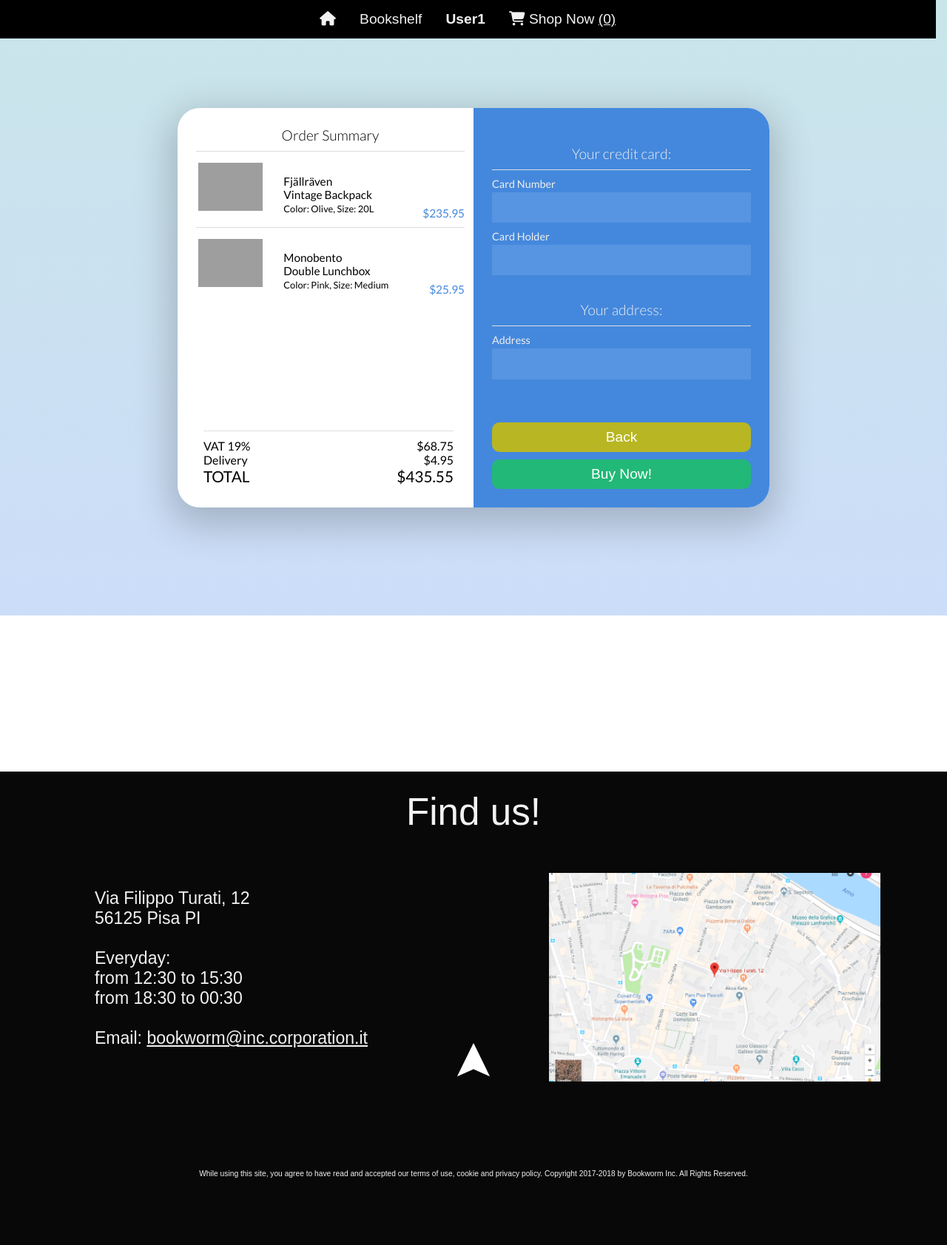
After one commit to Tomawk/SNH_Project, a PHP site: page /summary.php in a window 1280 px wide. The commit adds this page. Shown: the whole page at 74% size. Run offline with PHP 8.4, Linux system fonts and the light colour scheme; a user stored in the database is signed in; data comes from the database, SQL or seed files in the repository; some libraries are stand-ins or nearby versions; grey boxes are pictures that could not be loaded.

Commit message:
added summary.php,to be completed

```diff
--- a/CSS/info_style.css
+++ b/CSS/info_style.css
@@ -65,7 +65,7 @@ p{
 }
 
 
-#username{
+#user_name{
     width: 100%;
     position: absolute;
     text-align: center;
--- /dev/null
+++ b/CSS/summary.css
@@ -0,0 +1,301 @@
+@import url(https://fonts.googleapis.com/css?family=Lato:400,300,700);
+body,html {
+  height:100%;
+  margin:0;
+  font-family:lato;
+}
+
+h2 {
+  margin-bottom:0px;
+  margin-top:25px;
+  text-align:center;
+  font-weight:200;
+  font-size:19px;
+  font-size:1.2rem;
+
+}
+.container {
+  height:100%;
+  -webkit-box-pack:center;
+  -webkit-justify-content:center;
+      -ms-flex-pack:center;
+          justify-content:center;
+  -webkit-box-align:center;
+  -webkit-align-items:center;
+      -ms-flex-align:center;
+          align-items:center;
+  display:-webkit-box;
+  display:-webkit-flex;
+  display:-ms-flexbox;
+  display:flex;
+  background:-webkit-linear-gradient(#c5e5e5, #ccddf9);
+  background:linear-gradient(#c9e5e9,#ccddf9);
+}
+.dropdown-select.visible {
+  display:block;
+}
+.dropdown {
+  position:relative;
+}
+ul {
+  margin:0;
+  padding:0;
+}
+ul li {
+  list-style:none;
+  padding-left:10px;
+  cursor:pointer;
+}
+ul li:hover {
+  background:rgba(255,255,255,0.1);
+}
+.dropdown-select {
+  position:absolute;
+  background:#77aaee;
+  text-align:left;
+  box-shadow:0px 3px 5px 0px rgba(0,0,0,0.1);
+  border-bottom-right-radius:5px;
+  border-bottom-left-radius:5px;
+  width:90%;
+  left:2px;
+  line-height:2em;
+  margin-top:2px;
+  box-sizing:border-box;
+}
+.thin {
+  font-weight:400;
+}
+.small {
+  font-size:12px;
+  font-size:.8rem;
+}
+.half-input-table {
+  border-collapse:collapse;
+  width:100%;
+}
+.half-input-table td:first-of-type {
+  border-right:10px solid #4488dd;
+  width:50%;
+}
+.window {
+  height:540px;
+  width:800px;
+  background:#fff;
+  display:-webkit-box;
+  display:-webkit-flex;
+  display:-ms-flexbox;
+  display:flex;
+  box-shadow: 0px 15px 50px 10px rgba(0, 0, 0, 0.2);
+  border-radius:30px;
+  z-index:10;
+}
+.order-info {
+  height:100%;
+  width:50%;
+  padding-left:25px;
+  box-sizing:border-box;
+  display:-webkit-box;
+  display:-webkit-flex;
+  display:-ms-flexbox;
+  display:flex;
+  -webkit-box-pack:center;
+  -webkit-justify-content:center;
+      -ms-flex-pack:center;
+          justify-content:center;
+  position:relative;
+}
+.price {
+  bottom:0px;
+  position:absolute;
+  right:0px;
+  color:#4488dd;
+}
+.order-table td:first-of-type {
+  width:25%;
+}
+.order-table {
+    position:relative;
+}
+.line {
+  height:1px;
+  width:100%;
+  margin-top:10px;
+  margin-bottom:10px;
+  background:#ddd;
+}
+.order-table td:last-of-type {
+  vertical-align:top;
+  padding-left:25px;
+}
+.order-info-content {
+  table-layout:fixed;
+  overflow-y:auto;
+  margin-bottom:120px;
+  padding-right:12px;
+  padding-bottom:12px;
+}
+
+.full-width {
+  width:100%;
+}
+.pay-btn {
+  border:none;
+  background:#22b877;
+  line-height:2em;
+  border-radius:10px;
+  font-size:19px;
+  font-size:1.2rem;
+  color:#fff;
+  cursor:pointer;
+  position:absolute;
+  bottom:25px;
+  width:calc(100% - 50px);
+  -webkit-transition:all .2s ease;
+          transition:all .2s ease;
+}
+.pay-btn:hover {
+  background:#22a877;
+    color:#eee;
+  -webkit-transition:all .2s ease;
+          transition:all .2s ease;
+}
+.back-btn{
+  border:none;
+  background:#b8b622;
+  line-height:2em;
+  border-radius:10px;
+  font-size:19px;
+  font-size:1.2rem;
+  color:#fff;
+  cursor:pointer;
+  position:absolute;
+  bottom:75px;
+  width:calc(100% - 50px);
+  -webkit-transition:all .2s ease;
+          transition:all .2s ease;
+}
+
+.back-btn:hover {
+  background:#80a822;
+    color:#eee;
+  -webkit-transition:all .2s ease;
+          transition:all .2s ease;
+}
+
+.total {
+  margin-top:25px;
+  font-size:20px;
+  font-size:1.3rem;
+  position:absolute;
+  bottom:30px;
+  right:27px;
+  left:35px;
+}
+.dense {
+  line-height:1.2em;
+  font-size:16px;
+  font-size:1rem;
+}
+.input-field {
+  background:rgba(255,255,255,0.1);
+  margin-bottom:10px;
+  margin-top:3px;
+  line-height:1.5em;
+  font-size:20px;
+  font-size:1.3rem;
+  border:none;
+  padding:5px 10px 5px 10px;
+  color:#fff;
+  box-sizing:border-box;
+  width:100%;
+  margin-left:auto;
+  margin-right:auto;
+}
+.credit-info {
+  background:#4488dd;
+  height:100%;
+  width:50%;
+  color:#eee;
+  -webkit-box-pack:center;
+  -webkit-justify-content:center;
+      -ms-flex-pack:center;
+          justify-content:center;
+  font-size:14px;
+  font-size:.9rem;
+  display:-webkit-box;
+  display:-webkit-flex;
+  display:-ms-flexbox;
+  display:flex;
+  box-sizing:border-box;
+  padding-left:25px;
+  padding-right:25px;
+  border-top-right-radius:30px;
+  border-bottom-right-radius:30px;
+  position:relative;
+}
+.dropdown-btn {
+  background:rgba(255,255,255,0.1);
+  width:100%;
+  border-radius:5px;
+  text-align:center;
+  line-height:1.5em;
+  cursor:pointer;
+  position:relative;
+  -webkit-transition:background .2s ease;
+          transition:background .2s ease;
+}
+.dropdown-btn:after {
+  content: '\25BE';
+  right:8px;
+  position:absolute;
+}
+.dropdown-btn:hover {
+  background:rgba(255,255,255,0.2);
+  -webkit-transition:background .2s ease;
+          transition:background .2s ease;
+}
+.dropdown-select {
+  display:none;
+}
+.credit-card-image {
+  display:block;
+  max-height:80px;
+  margin-left:auto;
+  margin-right:auto;
+  margin-top:35px;
+  margin-bottom:15px;
+}
+.credit-info-content {
+  margin-top:25px;
+  -webkit-flex-flow:column;
+      -ms-flex-flow:column;
+          flex-flow:column;
+  display:-webkit-box;
+  display:-webkit-flex;
+  display:-ms-flexbox;
+  display:flex;
+  width:100%;
+}
+@media (max-width: 600px) {
+  .window {
+    width: 100%;
+    height: 100%;
+    display:block;
+    border-radius:0px;
+  }
+  .order-info {
+    width:100%;
+    height:auto;
+    padding-bottom:100px;
+    border-radius:0px;
+  }
+  .credit-info {
+    width:100%;
+    height:auto;
+    padding-bottom:100px;
+    border-radius:0px;
+  }
+  .pay-btn {
+    border-radius:0px;
+  }
+}
--- /dev/null
+++ b/JS/summary.js
@@ -0,0 +1,44 @@
+var cardDrop = document.getElementById('card-dropdown');
+var activeDropdown;
+cardDrop.addEventListener('click',function(){
+  var node;
+  for (var i = 0; i < this.childNodes.length-1; i++)
+    node = this.childNodes[i];
+    if (node.className === 'dropdown-select') {
+      node.classList.add('visible');
+       activeDropdown = node;
+    };
+})
+
+window.onclick = function(e) {
+  console.log(e.target.tagName)
+  console.log('dropdown');
+  console.log(activeDropdown)
+  if (e.target.tagName === 'LI' && activeDropdown){
+    if (e.target.innerHTML === 'Master Card') {
+      document.getElementById('credit-card-image').src = 'https://dl.dropboxusercontent.com/s/2vbqk5lcpi7hjoc/MasterCard_Logo.svg.png';
+          activeDropdown.classList.remove('visible');
+      activeDropdown = null;
+      e.target.innerHTML = document.getElementById('current-card').innerHTML;
+      document.getElementById('current-card').innerHTML = 'Master Card';
+    }
+    else if (e.target.innerHTML === 'American Express') {
+         document.getElementById('credit-card-image').src = 'https://dl.dropboxusercontent.com/s/f5hyn6u05ktql8d/amex-icon-6902.png';
+          activeDropdown.classList.remove('visible');
+      activeDropdown = null;
+      e.target.innerHTML = document.getElementById('current-card').innerHTML;
+      document.getElementById('current-card').innerHTML = 'American Express';
+    }
+    else if (e.target.innerHTML === 'Visa') {
+         document.getElementById('credit-card-image').src = 'https://dl.dropboxusercontent.com/s/ubamyu6mzov5c80/visa_logo%20%281%29.png';
+          activeDropdown.classList.remove('visible');
+      activeDropdown = null;
+      e.target.innerHTML = document.getElementById('current-card').innerHTML;
+      document.getElementById('current-card').innerHTML = 'Visa';
+    }
+  }
+  else if (e.target.className !== 'dropdown-btn' && activeDropdown) {
+    activeDropdown.classList.remove('visible');
+    activeDropdown = null;
+  }
+}
--- a/info.php
+++ b/info.php
@@ -25,6 +25,7 @@
 <html lang="eng">
 	<head>
 	<title>User information</title>
+	<link href="CSS/stilemain.css" rel="stylesheet" type="text/css">
 	<link href="CSS/info_style.css" rel="stylesheet" type="text/css">
 	<link rel="icon" href="immagini/key_icon.png" sizes="32x32">
 
@@ -40,7 +41,7 @@
 		<div id="image">
 			<img src="immagini/user.png" alt="avatar">
 		</div>
-		<p id= "username"><strong><?php echo $_SESSION['username']?></strong></p>
+		<p id= "user_name"><strong><?php echo $_SESSION['username']?></strong></p>
 		<p id="storico"><strong>User from: </strong><?php echo $date ?></p>
 		<p id= "name"><strong>Name: </strong><?php echo $nome ?></p>
 		<p id= "cognome"><strong>Surname: </strong><?php echo $cognome ?></p>
--- /dev/null
+++ b/summary.php
@@ -0,0 +1,113 @@
+<?php
+session_start();
+require('inc/db.php');
+require('utility/sessionManager.php');
+
+checkSession($con);
+if(!isset($_SESSION['username'])){
+    $_SESSION["error"]= "Username or Password wrong. Retry.";
+    header('location: index.php');
+}
+?>
+<!DOCTYPE HTML>
+<html lang="it">
+	<head>
+	<title> Summary </title>
+	<link href="CSS/summary.css" rel="stylesheet" type="text/css">
+    <script src="JS/modal.js" ></script>
+    <script src="JS/summary.js" ></script>
+	<link href="CSS/stilemain.css" rel="stylesheet" type="text/css">
+    <script src="https://kit.fontawesome.com/a30f811c28.js" crossorigin="anonymous"></script>
+	<link rel="icon" href="immagini/icon.png" sizes="32x32">
+	</head>
+<body>
+<?php
+	include 'html/topnav.php';
+	include "html/modal_user.php";
+?>
+<div class='container'>
+  <div class='window'>
+    <div class='order-info'>
+      <div class='order-info-content' >
+        <h2>Order Summary</h2>
+                <div class='line'></div>
+
+
+        <table class='order-table'>
+          <tbody>
+            <tr>
+              <td><img src='https://dl.dropboxusercontent.com/s/qbj9tsbvthqq72c/Vintage-20L-Backpack-by-Fj%C3%A4llr%C3%A4ven.jpg' class='full-width'></img>
+              </td>
+              <td>
+                <br> <span class='thin'>Fjällräven</span>
+                <br>Vintage Backpack<br> <span class='thin small'> Color: Olive, Size: 20L</span>
+              </td>
+            </tr>
+            <tr>
+              <td>
+                <div class='price'>$235.95</div>
+              </td>
+            </tr>
+          </tbody>
+        </table>
+        <div class='line'></div>
+        <table class='order-table'>
+          <tbody>
+            <tr>
+              <td><img src='https://dl.dropboxusercontent.com/s/nbr4koso8dpoggs/6136C1p5FjL._SL1500_.jpg' class='full-width'></img>
+              </td>
+              <td>
+                <br> <span class='thin'>Monobento</span>
+                <br>Double Lunchbox<br> <span class='thin small'> Color: Pink, Size: Medium</span>
+              </td>
+
+            </tr>
+            <tr>
+              <td>
+                <div class='price'>$25.95</div>
+              </td>
+            </tr>
+          </tbody>
+        </table>
+
+</div>
+        <div class='total'>
+<div class='line'></div>
+          <span style='float:left;'>
+            <div class='thin dense'>VAT 19%</div>
+            <div class='thin dense'>Delivery</div>
+            TOTAL
+          </span>
+          <span style='float:right; text-align:right;'>
+            <div class='thin dense'>$68.75</div>
+            <div class='thin dense'>$4.95</div>
+            $435.55
+          </span>
+        </div>
+</div>
+        <div class='credit-info'>
+          <div class='credit-info-content'>
+            <h2>Your credit card:</h2>
+                <div class='line'></div>
+            Card Number
+            <input class='input-field'></input>
+            Card Holder
+            <input class='input-field'></input>
+            <h2>Your address:</h2>
+                <div class='line'></div>
+            Address
+            <input class='input-field'></input>
+
+            <table class='half-input-table'>
+                <button class='back-btn'>Back</button>
+                <button class='pay-btn'>Buy Now!</button>
+            </table>
+
+          </div>
+
+        </div>
+      </div>
+</div>
+<?php
+    include "html/footer.php";
+?>
--- a/utility/login.php
+++ b/utility/login.php
@@ -51,7 +51,7 @@ if (isset($_POST['username'])){
 
 
       }else
-            $_SESSION['error'] = "Username o Password errati. Riprova.";
+            $_SESSION['error'] = "Username or Password wrong. Retry.";
 
       //header("location: ../index.php");
 }else{
```
